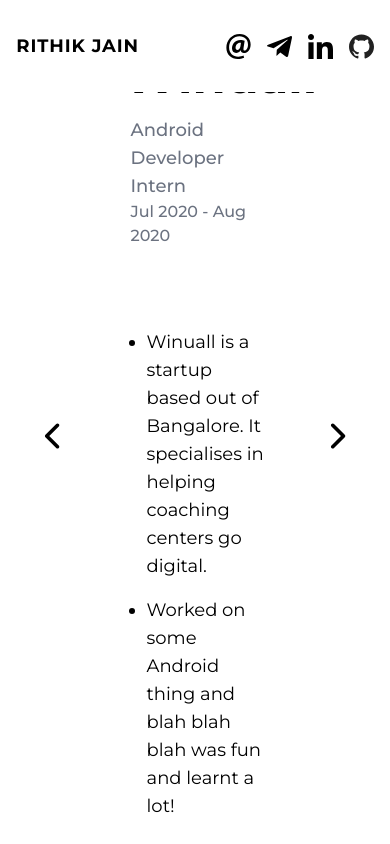
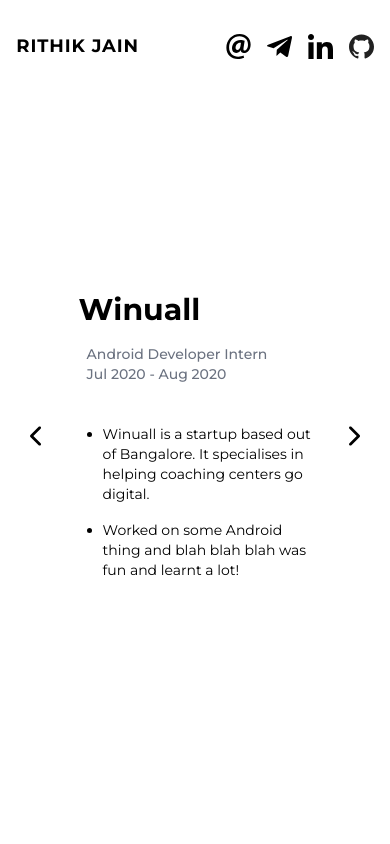
Before and after one commit to rithikjain/portfolio-web, a React (Create React App) app: page /work in a window 390 px wide. Built offline with nearby package versions, Linux system fonts and the light colour scheme.

Commit message:
fix(work): changed some responsive properties

```diff
--- a/src/components/WorkCard.jsx
+++ b/src/components/WorkCard.jsx
@@ -3,15 +3,15 @@
 const WorkCard = ({ company, position, duration, info1, info2 }) => {
   return (
     <div className="flex-1 h-full flex flex-col items-center justify-center mb-16">
-      <div className="w-7/12 flex flex-col">
-        <h1 className="font-bold text-5xl">{company}</h1>
-        <p className="ml-2 mt-4 text-lg text-gray-500 font-medium">
+      <div className="w-10/12 flex flex-col">
+        <h1 className="font-bold text-3xl md:text-4xl">{company}</h1>
+        <p className="ml-2 mt-4 text-sm md:text-lg text-gray-500 font-medium">
           {position}
         </p>
-        <p className="ml-2 text-gray-500 font-medium">{duration}</p>
-        <ul className="list-disc mt-20 ml-6 text-lg">
-          <li>{info1}</li>
-          <li className="mt-4">{info2}</li>
+        <p className="ml-2 text-sm md:text-lg text-gray-500 font-medium">{duration}</p>
+        <ul className="list-disc mt-10 ml-6 text-lg">
+          <li className="text-sm md:text-base">{info1}</li>
+          <li className="mt-4 text-sm md:text-base">{info2}</li>
         </ul>
       </div>
     </div>
--- a/src/pages/Projects.jsx
+++ b/src/pages/Projects.jsx
@@ -51,7 +51,7 @@
       <div className="h-3/4 w-11/12 sm:w-10/12 flex items-center">
         <IoIosArrowBack
           size="50"
-          className="cursor-pointer mb-16 transition duration-400 ease-in-out transform hover:-translate-x-1 hover:scale-125"
+          className="cursor-pointer scale-75 lg:scale-100 lg:hover:scale-90 mb-16 transition duration-400 ease-in-out transform hover:-translate-x-1 hover:scale-125"
           onClick={prevPage}
         />
 
@@ -78,7 +78,7 @@
 
         <IoIosArrowForward
           size="50"
-          className="cursor-pointer mb-16 transition duration-400 ease-in-out transform hover:translate-x-1 hover:scale-125"
+          className="cursor-pointer scale-75 lg:scale-100 lg:hover:scale-90 mb-16 transition duration-400 ease-in-out transform hover:translate-x-1 hover:scale-125"
           onClick={nextPage}
         />
       </div>
--- a/src/pages/Work.jsx
+++ b/src/pages/Work.jsx
@@ -58,10 +58,10 @@
       variants={pageVariants}
       transition={pageTransition}
     >
-      <div className="h-3/4 w-10/12 flex items-center">
+      <div className="h-3/4 w-11/12 sm:w-10/12 flex items-center">
         <IoIosArrowBack
           size="50"
-          className="cursor-pointer mb-16 transition duration-400 ease-in-out transform hover:-translate-x-1 hover:scale-125"
+          className="cursor-pointer scale-75 lg:scale-100 lg:hover:scale-90 mb-16 transition duration-400 ease-in-out transform hover:-translate-x-1 hover:scale-125"
           onClick={prevPage}
         />
 
@@ -86,7 +86,7 @@
 
         <IoIosArrowForward
           size="50"
-          className="cursor-pointer mb-16 transition duration-400 ease-in-out transform hover:translate-x-1 hover:scale-125"
+          className="cursor-pointer scale-75 lg:scale-100 lg:hover:scale-90 mb-16 transition duration-400 ease-in-out transform hover:translate-x-1 hover:scale-125"
           onClick={nextPage}
         />
       </div>
```
